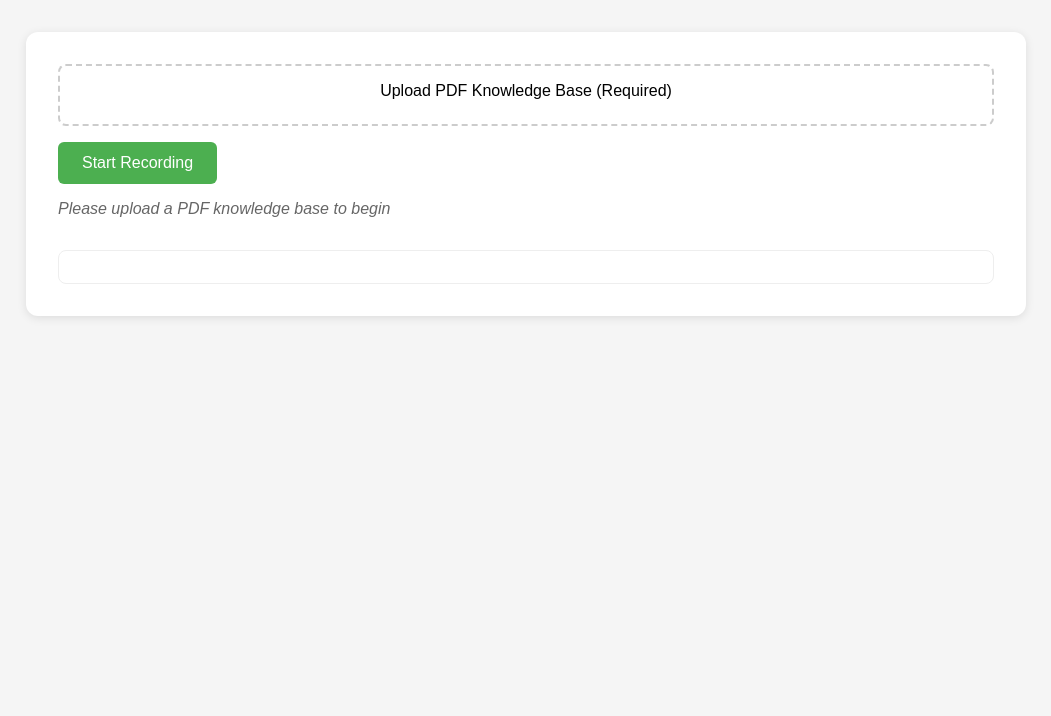
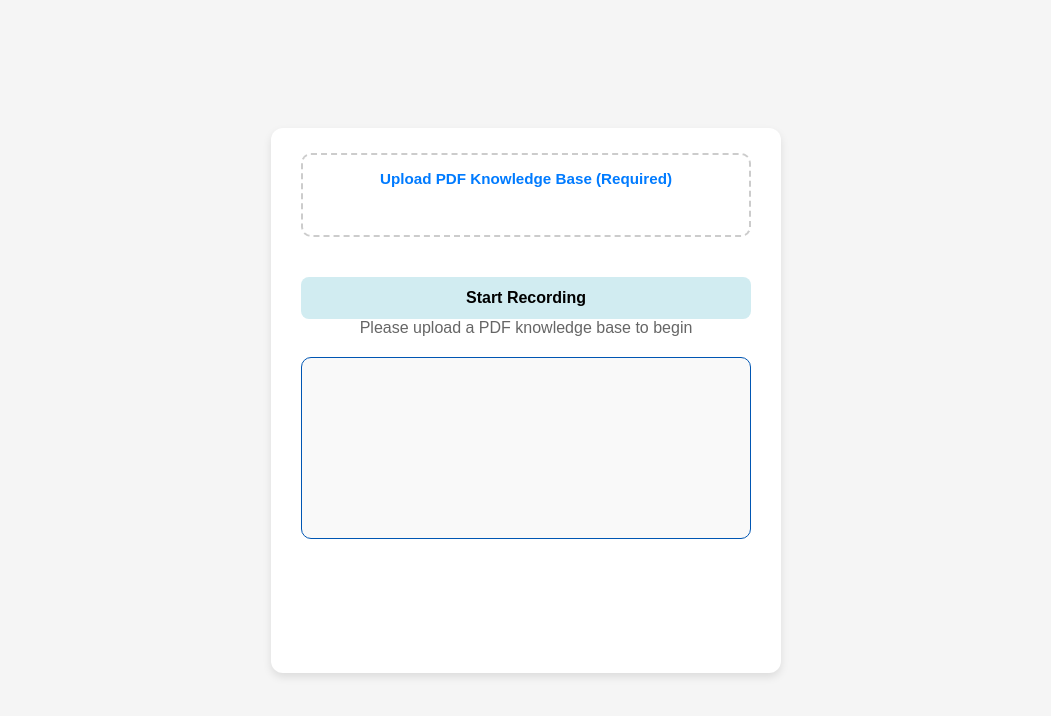
Before and after one commit to JayaanmolShah/call, a plain HTML site: page index.html in a window 1280 px wide. Shown: the whole page, without its empty margins (114-1165 px from the left). Drawn offline with Linux system fonts and the light colour scheme.

Commit message:
Update main.css

```diff
--- a/static/styles/main.css
+++ b/static/styles/main.css
@@ -1,95 +1,295 @@
-body {
+/* body {
+        display: flex;
+        justify-content: center;
+        align-items: center;
+        height: 100vh;
+        margin: 0;
         font-family: Arial, sans-serif;
-    max-width: 1000px;
-    margin: 2rem auto;
-    padding: 0 1rem;
         background-color: #f5f5f5;
       }
 
       .chat-container {
-    background-color: white;
-    padding: 2rem;
+        background-color: #ffffff;
         border-radius: 12px;
-    box-shadow: 0 2px 10px rgba(0, 0, 0, 0.1);
+        box-shadow: 0 4px 8px rgba(0, 0, 0, 0.1);
+        padding: 25px 30px;
+        width: 450px;
+        height: 450px;
+        text-align: center;
+      }
+
+      .chat-container h1 {
+        font-size: 1.6em;
+        margin-bottom: 15px;
+        font-weight: 700;
+        color: #333;
+      }
+
+      #status {
+        font-size: 1em;
+        color: #666;
       }
 
       .file-upload {
-    margin-bottom: 1rem;
-    padding: 1rem;
-    border: 2px dashed #ccc;
-    border-radius: 8px;
+        border: 2px dashed #cccccc;
+        border-radius: 10px;
+        padding: 15px;
+        margin-bottom: 20px;
+        font-size: 0.95em;
+        color: #888;
         text-align: center;
+        cursor: pointer;
+        height: 20px;
       }
 
-  .file-upload.dragover {
-    border-color: #4caf50;
-    background-color: rgba(76, 175, 80, 0.1);
+      .file-upload:hover {
+        border-color: #007bff;
+        color: #0056b3;
+      }
+
+      #fileUpload label {
+        display: block;
+        font-size: 1em;
+        font-weight: 600;
+        color: #007bff;
+        cursor: pointer;
+      }
+
+      select {
+        width: 100%;
+        padding: 10px 12px;
+        margin-bottom: 20px;
+        font-size: 1em;
+        border: 1px solid #ddd;
+        border-radius: 8px;
+        color: #333;
+        background-color: #f9f9f9;
+      }
+
+      select:focus {
+        outline: none;
+        border-color: #007bff;
       }
 
       .controls {
         display: flex;
-    gap: 1rem;
-    margin-bottom: 1rem;
+        justify-content: space-between;
+        gap: 10px;
+        padding-top: 20px;
       }
 
       .button {
-    padding: 0.75rem 1.5rem;
-    font-size: 1rem;
+        flex: 1;
+        padding: 12px;
+        font-size: 1em;
+        font-weight: 600;
         border: none;
-    border-radius: 6px;
+        border-radius: 8px;
         cursor: pointer;
-    transition: all 0.3s ease;
+        transition: background-color 0.3s ease;
       }
 
-  .record {
-    background-color: #4caf50;
-    color: white;
+      .button.record {
+        background-color: #6f42c1;
+        color: #fff;
       }
 
-  .record.active {
-    background-color: #f44336;
+      .button.record:disabled {
+        background-color: #6c757d;
       }
 
-  .status {
-    margin: 1rem 0;
-    font-style: italic;
+      .button.record:hover:enabled {
+        background-color: #5938a8;
+      }
+
+      .button.cut-call {
+        background-color: #dc3545;
+        color: #fff;
+      }
+
+      .button.cut-call:hover {
+        background-color: #b52a35;
+      }
+
+      .conversation {
+        margin-top: 20px;
+        text-align: left;
+        font-size: 0.9em;
+        color: #555;
+        overflow-y: scroll;
+        height: 160px;
+        border: #0056b3 1px solid;
+        border-radius: 10px;
+        padding: 10px;
+        background-color: #f9f9f9;
+      }
+
+      .conversation .message {
+        margin-bottom: 10px;
+        padding: 8px;
+        border-radius: 5px;
+        background-color: #e9ecef;
+      }
+
+      .conversation .message.user {
+        background-color: #d1ecf1;
+        color: #0c5460;
+      }
+
+      .conversation .message.agent {
+        background-color: #f8d7da;
+        color: #721c24;
+      }
+
+      .upload-status {
+        margin-top: 10px;
+        font-size: 0.85em;
+        color: #777;
+      } */
+
+      body {
+        display: flex;
+        justify-content: center;
+        align-items: center;
+        height: 100vh;
+        margin: 0;
+        font-family: Arial, sans-serif;
+        background-color: #f5f5f5;
+      }
+
+      .chat-container {
+        background-color: #ffffff;
+        border-radius: 12px;
+        box-shadow: 0 4px 8px rgba(0, 0, 0, 0.1);
+        padding: 25px 30px;
+        width: 450px;
+        height: 495px;
+        text-align: center;
+      }
+
+      .chat-container h1 {
+        font-size: 1.6em;
+        margin-bottom: 15px;
+        font-weight: 700;
+        color: #333;
+      }
+
+      #status {
+        font-size: 1em;
         color: #666;
       }
 
-  .conversation {
-    margin-top: 2rem;
-    max-height: 500px;
-    overflow-y: auto;
-    padding: 1rem;
-    border: 1px solid #eee;
-    border-radius: 8px;
+      .file-upload {
+        border: 2px dashed #cccccc;
+        border-radius: 10px;
+        padding: 15px;
+        margin-bottom: 20px;
+        font-size: 0.95em;
+        color: #888;
+        text-align: center;
+        cursor: pointer;
+        height: 50px;
       }
 
-  .message {
-    margin: 1rem 0;
-    padding: 1rem;
-    border-radius: 8px;
-    max-width: 80%;
+      .file-upload:hover {
+        border-color: #007bff;
+        color: #0056b3;
       }
 
-  .user-message {
-    background-color: #e3f2fd;
-    margin-left: auto;
+      #fileUpload label {
+        display: block;
+        font-size: 1em;
+        font-weight: 600;
+        color: #007bff;
+        cursor: pointer;
       }
 
-  .agent-message {
-    background-color: #f5f5f5;
-    margin-right: auto;
+      select {
+        width: 100%;
+        padding: 10px 12px;
+        margin-bottom: 20px;
+        font-size: 1em;
+        border: 1px solid #ddd;
+        border-radius: 8px;
+        color: #333;
+        background-color: #f9f9f9;
+      }
+
+      select:focus {
+        outline: none;
+        border-color: #007bff;
+      }
+
+      .controls {
+        display: flex;
+        justify-content: space-between;
+        gap: 10px;
+        padding-top: 20px;
+      }
+
+      .button {
+        flex: 1;
+        padding: 12px;
+        font-size: 1em;
+        font-weight: 600;
+        border: none;
+        border-radius: 8px;
+        cursor: pointer;
+        transition: background-color 0.3s ease;
+      }
+
+      .button.record {
+        background-color: #d1ecf1;
+        color: black;
+      }
+
+      .button.record:disabled {
+        background-color: #d1ecf1;
+      }
+
+      .button.record:hover:enabled {
+        background-color: #5938a8;
+      }
+
+      .button.cut-call {
+        background-color: #f8d7da;
+        color: black;
+      }
+
+      .button.cut-call:hover {
+        background-color: #b52a35;
+      }
+
+      .conversation {
+        margin-top: 20px;
+        text-align: left;
+        font-size: 0.9em;
+        color: #555;
+        overflow-y: scroll;
+        height: 160px;
+        border: #0056b3 1px solid;
+        border-radius: 10px;
+        padding: 10px;
+        background-color: #f9f9f9;
+      }
+
+      .conversation .message {
+        margin-bottom: 10px;
+        padding: 8px;
+        border-radius: 5px;
+        background-color: #e9ecef;
+      }
+
+      .conversation .message.user {
+        background-color: #d1ecf1;
+        color: #0c5460;
+      }
+
+      .conversation .message.agent {
+        background-color: #f8d7da;
+        color: #721c24;
       }
 
       .upload-status {
-    margin-top: 0.5rem;
-    font-size: 0.9rem;
+        color: green;
       }
-
-  .error {
-    color: #f44336;
-  }
-  .success {
-    color: #4caf50;
-  }
```
Lines whose indentation alone changed are shown as unchanged.
